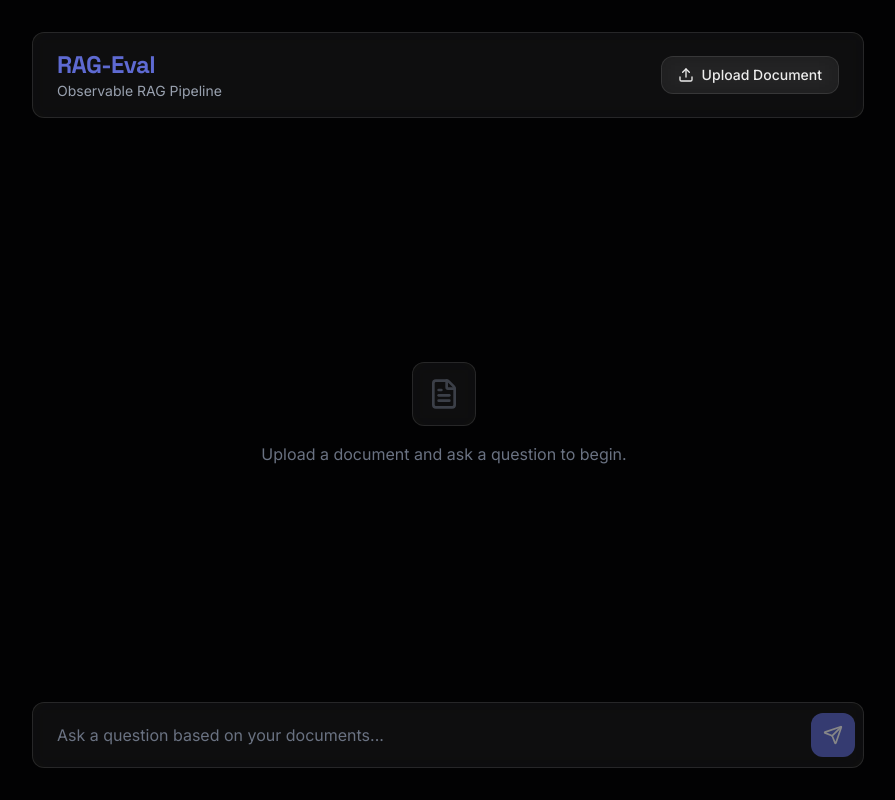
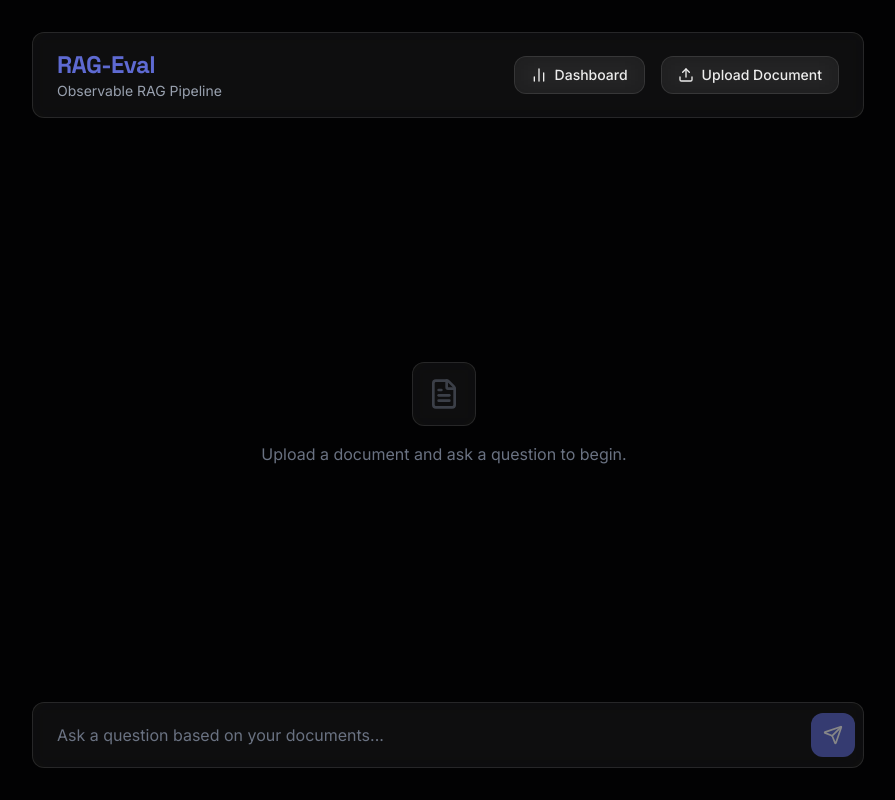
Before and after one commit to shaun6jrome/RAG-EVAL, a Next.js app in the folder frontend/: page / in a window 1280 px wide. Shown: the whole page, without its empty margins (192-1087 px from the left). Built offline with nearby package versions, Linux system fonts and the light colour scheme.

Commit message:
feat: link to dashboard in chat ui

```diff
--- a/frontend/src/app/page.tsx
+++ b/frontend/src/app/page.tsx
@@ -1,8 +1,9 @@
 "use client";
 
 import { useState, useEffect, useRef } from "react";
-import { Send, Upload, FileText, ChevronDown, ChevronRight, Activity, ShieldCheck, Target, Zap } from "lucide-react";
+import { Send, Upload, FileText, ChevronDown, ChevronRight, Activity, ShieldCheck, Target, Zap, BarChart2 } from "lucide-react";
 import { motion, AnimatePresence } from "framer-motion";
+import Link from "next/link";
 
 type EvalScores = {
   faithfulness?: number;
@@ -139,6 +140,10 @@ export default function ChatInterface() {
         </div>
 
         <div className="flex gap-4 items-center">
+          <Link href="/dashboard" className="glass-panel px-4 py-2 flex items-center gap-2 hover:bg-white/10 transition-colors text-sm font-medium">
+            <BarChart2 className="w-4 h-4" />
+            Dashboard
+          </Link>
           <label className="cursor-pointer glass-panel px-4 py-2 flex items-center gap-2 hover:bg-white/10 transition-colors text-sm font-medium">
             {isUploading ? <Activity className="w-4 h-4 animate-spin" /> : <Upload className="w-4 h-4" />}
             <span>Upload Document</span>
```
